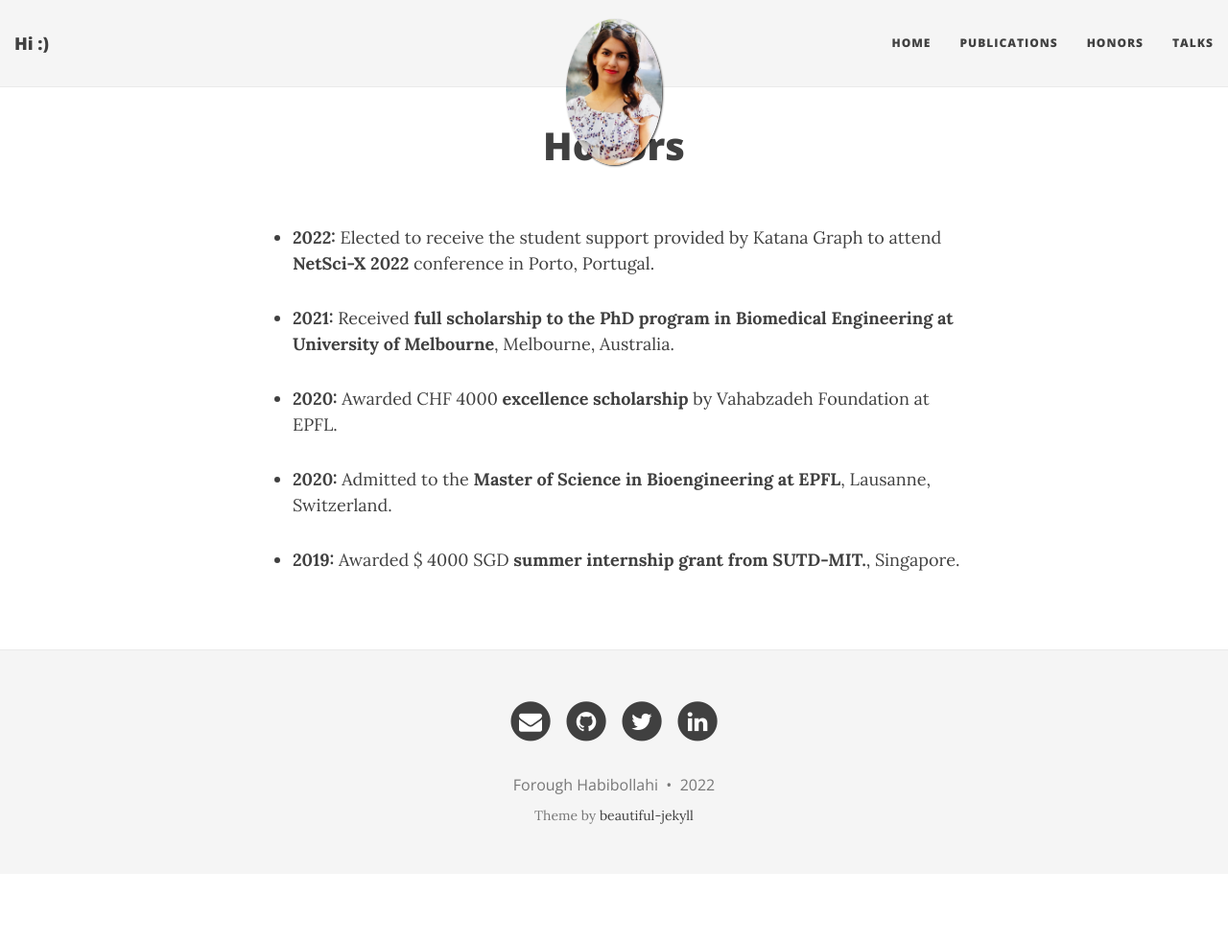
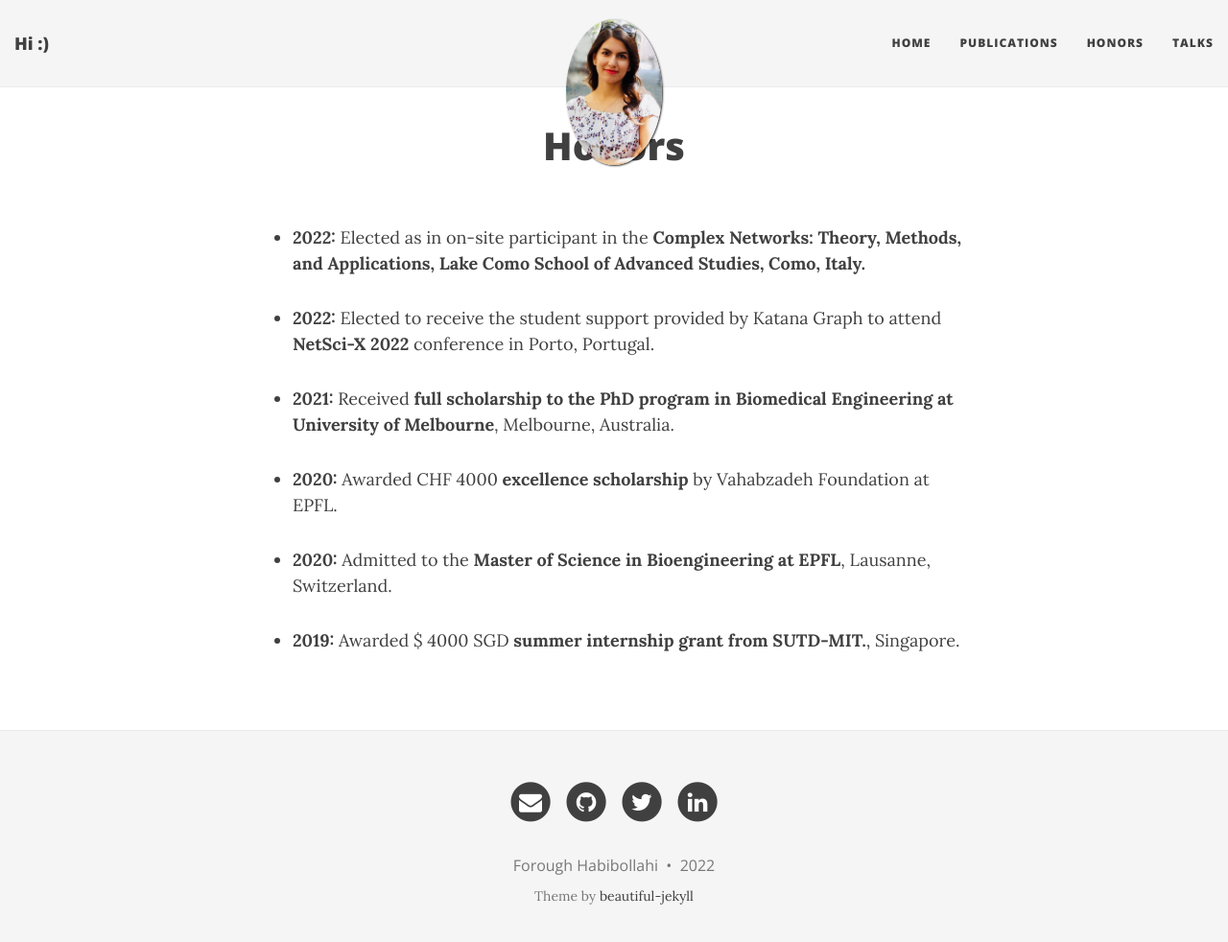
Before and after one commit to ForoughHa/ForoughHa.github.io, a Jekyll site: the page built from honors.md, in a window 1280 px wide and 995 px high. Shown: the top 982 px of the window at 96% size. Built offline with Jekyll 4.4.1, drawn with Linux system fonts in a browser that asks for light colours; nearby versions of some CDN libraries.

Commit message:
Update honors.md

```diff
--- a/honors.md
+++ b/honors.md
@@ -2,6 +2,10 @@
 layout: page
 title: Honors
 ---
+
+- <b>2022:</b> Elected as in on-site participant in the <b>Complex Networks: Theory, Methods, and Applications,
+Lake Como School of Advanced Studies<b>, Como, Italy.
+
 - <b>2022:</b> Elected to receive the student support provided by Katana Graph to attend <b>NetSci-X 2022</b> conference in Porto, Portugal.
 
 
```
